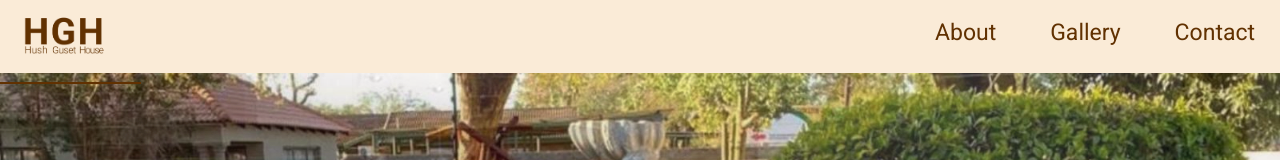
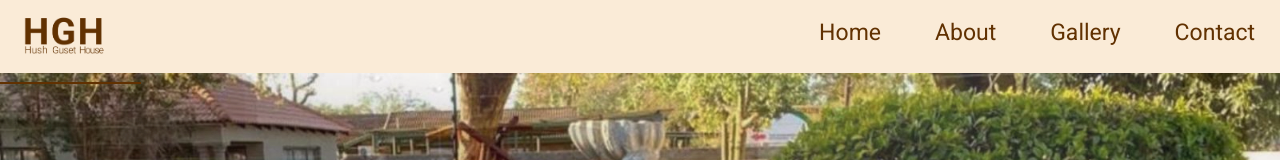
Before and after one commit to imane-R/hushGuestHouseV1, a plain HTML site: page index.html in a window 1280 px wide. Shown: the top 160 px of the page. Drawn offline with Linux system fonts and the light colour scheme.

Commit message:
add home link  in nav bar

```diff
--- a/index.html
+++ b/index.html
@@ -23,6 +23,7 @@
                 </a>
 
                 <nav>
+                    <a class="nav-link" href="index.html">Home</a>
                     <a class="nav-link" href="about.html">About</a>
                     <a class="nav-link" href="gallery.html">Gallery</a>
                     <a class="nav-link" href="contact.html">Contact</a>
@@ -33,6 +34,7 @@
             <div class="topnav">
                 <img src="images/logo.png" alt="logo" class="logo active">
                 <div id="myLinks">
+                    <a href="index.html">Home</a>
                     <a href="about.html">About</a>
                     <a href="gallery.html">Gallery</a>
                     <a href="contact.html">Contact</a>
```
Also changed, not shown: about.html (+2 -0 lines), contact.html (+2 -0 lines), gallery.html (+2 -0 lines).
